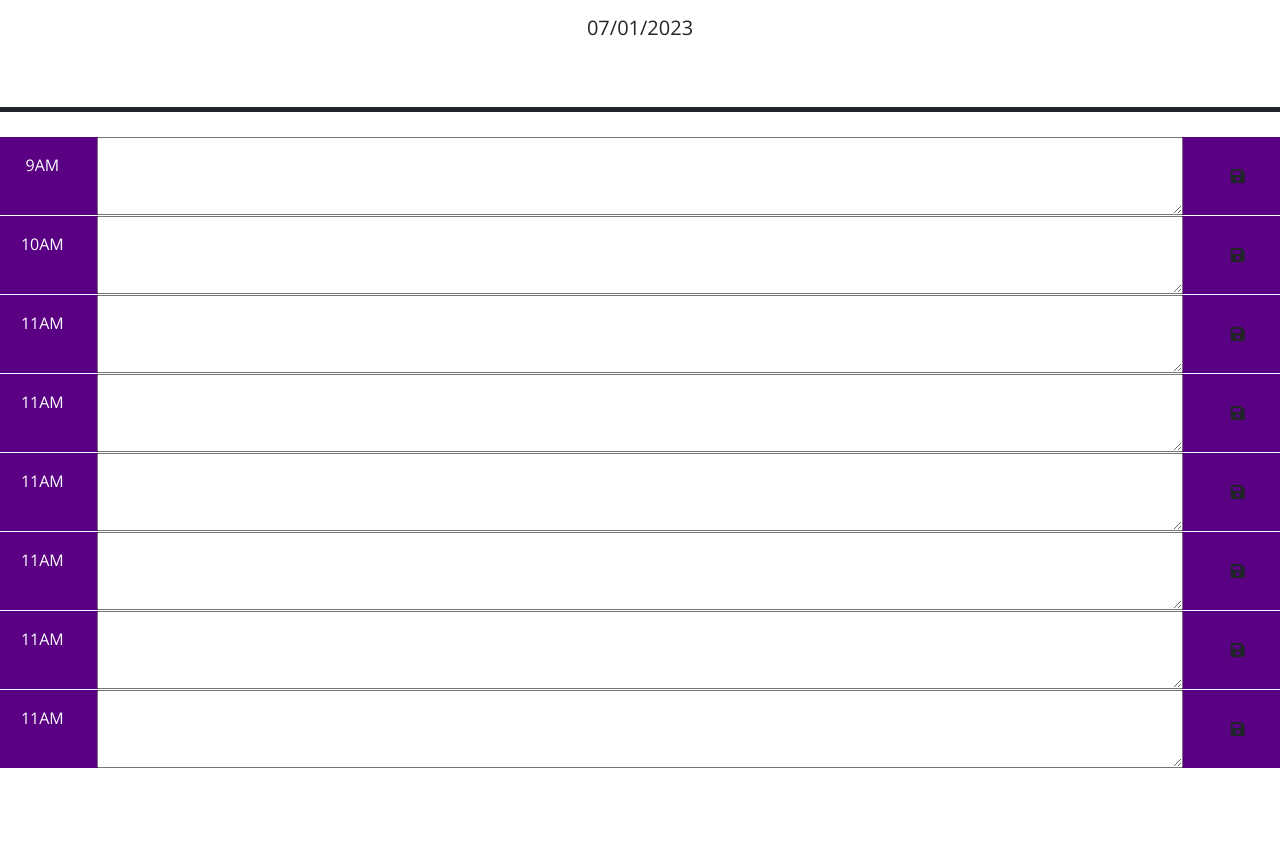
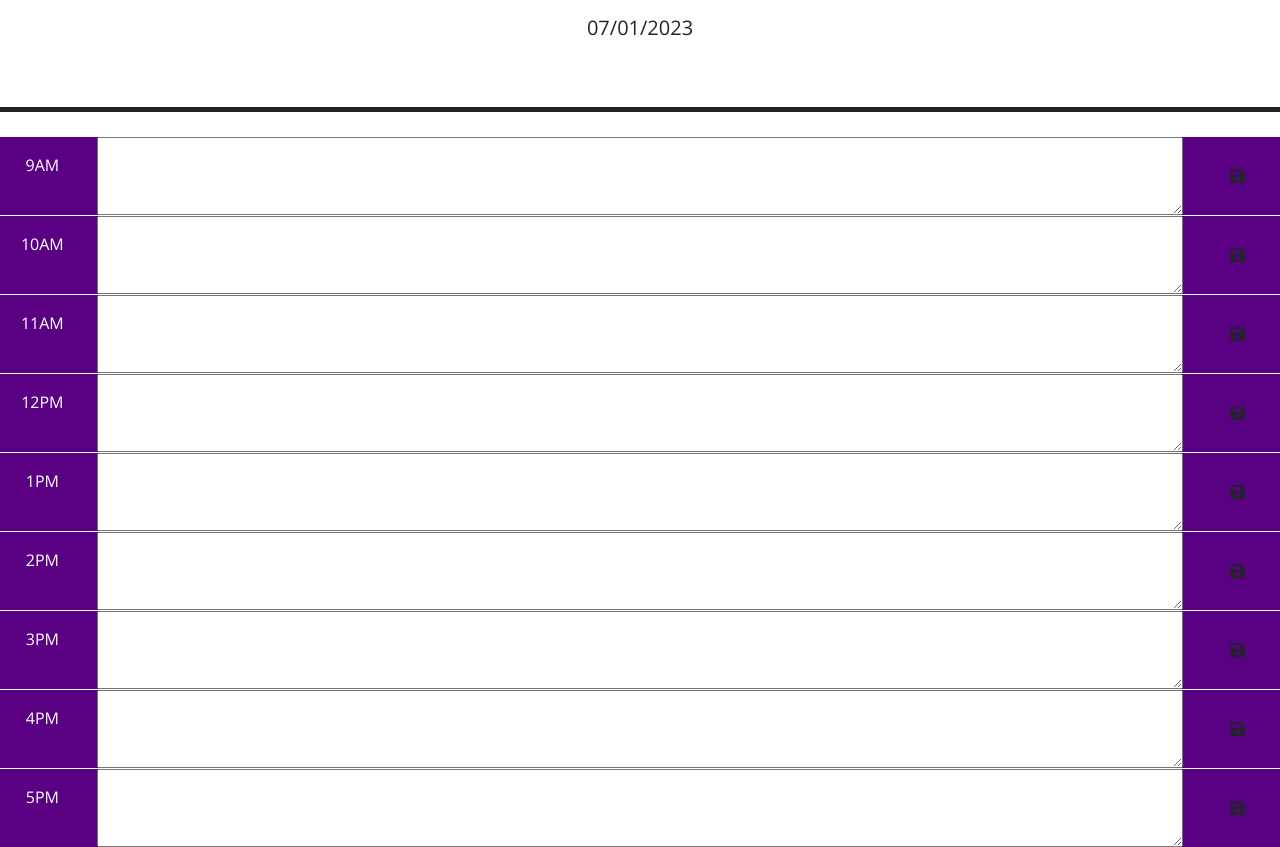
Before and after one commit to Dominica-E-Purcell/Rutgers-challenge-5-Calander, a plain HTML site: page index.html in a window 1280 px wide. Shown: the part 166-1013 px from the top of the page. Before the commit the page ends 934 px from the top, so only its background shows below. Drawn offline with nearby package versions, Linux system fonts and the light colour scheme.

Commit message:
Updated the HTML

```diff
--- a/index.html
+++ b/index.html
@@ -54,7 +54,7 @@
 </div>
 
 <div id="12" class="row time-block">
-  <div class="col-2 col-md-1 hour text-center py-3">11AM</div>
+  <div class="col-2 col-md-1 hour text-center py-3">12PM</div>
   <textarea class="col-8 col-md-10 description" rows="3"> </textarea>
   <button class="btn saveBtn col-2 col-md-1" aria-label="save">
     <i class="fas fa-save" aria-hidden="true"></i>
@@ -62,7 +62,7 @@
 </div>
 
 <div id="13" class="row time-block">
-  <div class="col-2 col-md-1 hour text-center py-3">11AM</div>
+  <div class="col-2 col-md-1 hour text-center py-3">1PM</div>
   <textarea class="col-8 col-md-10 description" rows="3"> </textarea>
   <button class="btn saveBtn col-2 col-md-1" aria-label="save">
     <i class="fas fa-save" aria-hidden="true"></i>
@@ -70,7 +70,7 @@
 </div>
 
 <div id="14" class="row time-block">
-  <div class="col-2 col-md-1 hour text-center py-3">11AM</div>
+  <div class="col-2 col-md-1 hour text-center py-3">2PM</div>
   <textarea class="col-8 col-md-10 description" rows="3"> </textarea>
   <button class="btn saveBtn col-2 col-md-1" aria-label="save">
     <i class="fas fa-save" aria-hidden="true"></i>
@@ -78,7 +78,7 @@
 </div>
 
 <div id="15" class="row time-block">
-  <div class="col-2 col-md-1 hour text-center py-3">11AM</div>
+  <div class="col-2 col-md-1 hour text-center py-3">3PM</div>
   <textarea class="col-8 col-md-10 description" rows="3"> </textarea>
   <button class="btn saveBtn col-2 col-md-1" aria-label="save">
     <i class="fas fa-save" aria-hidden="true"></i>
@@ -86,7 +86,15 @@
 </div>
 
 <div id="16" class="row time-block">
-  <div class="col-2 col-md-1 hour text-center py-3">11AM</div>
+  <div class="col-2 col-md-1 hour text-center py-3">4PM</div>
+  <textarea class="col-8 col-md-10 description" rows="3"> </textarea>
+  <button class="btn saveBtn col-2 col-md-1" aria-label="save">
+    <i class="fas fa-save" aria-hidden="true"></i>
+  </button>
+</div>
+
+<div id="17" class="row time-block">
+  <div class="col-2 col-md-1 hour text-center py-3">5PM</div>
   <textarea class="col-8 col-md-10 description" rows="3"> </textarea>
   <button class="btn saveBtn col-2 col-md-1" aria-label="save">
     <i class="fas fa-save" aria-hidden="true"></i>
--- a/scripts/script.js
+++ b/scripts/script.js
@@ -16,6 +16,7 @@ $(function () {
    $("#14 .description").val(localStorage.getItem("14"))
    $("#15 .description").val(localStorage.getItem("15"))
    $("#16 .description").val(localStorage.getItem("16"))
+   $("#17 .description").val(localStorage.getItem("17"))
    var currentTime = dayjs().format("H")
 
    $(".time-block").each(function() {
```
